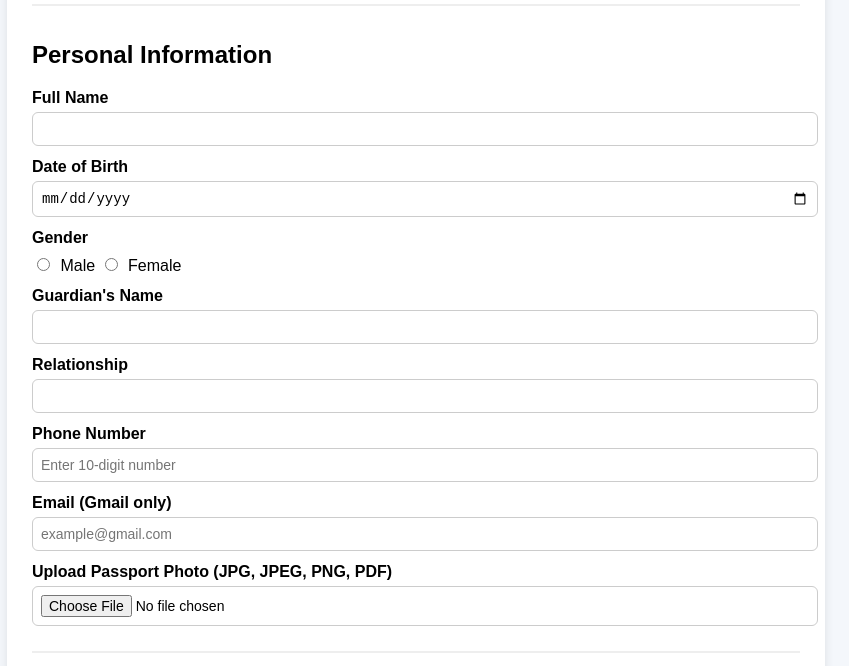
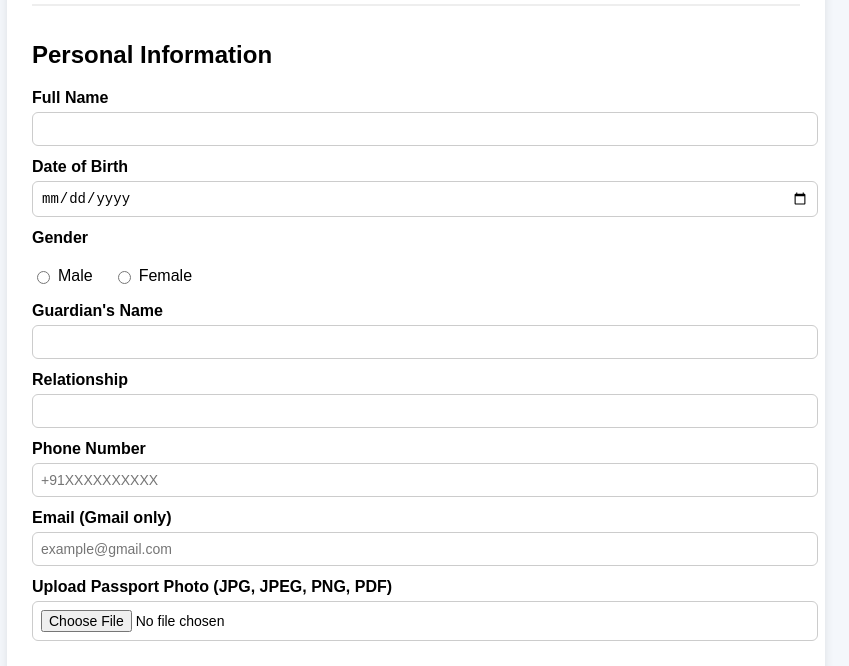
Before and after one commit to manashamin/future-academy-demo, a plain HTML site: page index.html in a window 1280 px wide. Shown: the part 134-800 px from the top of the page, without its empty margins (224-1073 px from the left). Drawn offline with Linux system fonts and the light colour scheme.

Commit message:
index.html

```diff
--- a/index.html
+++ b/index.html
@@ -35,12 +35,16 @@
       border-radius: 6px;
       font-size: 14px;
     }
-    input[type="radio"] {
-      width: auto;
-      margin-right: 6px;
+    .radio-group {
+      display: flex;
+      gap: 20px;
+      margin: 8px 0;
     }
-    .radio-group {
-      margin: 8px 0;
+    .radio-group label {
+      font-weight: normal;
+      display: flex;
+      align-items: center;
+      gap: 5px;
     }
     .section {
       margin-top: 25px;
@@ -65,10 +69,6 @@
     button:hover {
       background-color: #1f2a4d;
     }
-    /* photo visible by default */
-    #photoField {
-      display: block;
-    }
   </style>
 </head>
 <body>
@@ -76,7 +76,6 @@
     <h1>Future Academy Admission Form</h1>
     <form id="admissionForm">
 
-      <!-- Personal Information -->
       <div class="section">
         <h2>Personal Information</h2>
 
@@ -88,8 +87,8 @@
 
         <label>Gender</label>
         <div class="radio-group">
-          <input type="radio" id="male" name="gender" value="Male" required> Male
-          <input type="radio" id="female" name="gender" value="Female" required> Female
+          <label><input type="radio" name="gender" value="Male" required> Male</label>
+          <label><input type="radio" name="gender" value="Female" required> Female</label>
         </div>
 
         <label for="guardianName">Guardian's Name</label>
@@ -99,23 +98,18 @@
         <input type="text" id="relationship" name="relationship" required>
 
         <label for="phone">Phone Number</label>
-        <input type="tel" id="phone" name="phone" pattern="^[0-9]{10}$" placeholder="Enter 10-digit number" required>
+        <input type="tel" id="phone" name="phone" required placeholder="+91XXXXXXXXXX">
 
         <label for="email">Email (Gmail only)</label>
-        <input type="email" id="email" name="email" pattern="^[a-zA-Z0-9._%+-]+@gmail\.com$" placeholder="example@gmail.com" required>
+        <input type="email" id="email" name="email" required placeholder="example@gmail.com">
 
-        <!-- Photo Upload (visible by default) -->
-        <div id="photoField">
-          <label for="photo">Upload Passport Photo (JPG, JPEG, PNG, PDF)</label>
-          <input type="file" id="photo" name="photo" accept=".jpg,.jpeg,.png,.pdf" required>
-        </div>
+        <label for="photo">Upload Passport Photo (JPG, JPEG, PNG, PDF)</label>
+        <input type="file" id="photo" name="photo" accept=".jpg,.jpeg,.png,.pdf" required>
       </div>
 
-      <!-- Academic Information -->
       <div class="section">
         <h2>Academic Information</h2>
 
-        <!-- 10th -->
         <h3>10th Standard</h3>
         <label for="tenthMarks">Total Marks Obtained</label>
         <input type="number" id="tenthMarks" name="tenthMarks" required>
@@ -124,7 +118,6 @@
         <label for="tenthPercentage">Percentage</label>
         <input type="text" id="tenthPercentage" name="tenthPercentage" readonly>
 
-        <!-- 12th -->
         <h3>12th Standard</h3>
         <label for="stream">Select Stream</label>
         <select id="stream" name="stream" required>
@@ -136,7 +129,6 @@
           <option value="commerce-bm">Commerce (with Business Maths)</option>
         </select>
 
-        <!-- Subject Marks Section -->
         <div id="subjectMarks" class="subject-marks"></div>
 
         <label for="twelfthPercentage">Percentage</label>
@@ -151,14 +143,12 @@
     const tenthMarks = document.getElementById("tenthMarks");
     const tenthMax = document.getElementById("tenthMax");
     const tenthPercentage = document.getElementById("tenthPercentage");
-
     const streamSelect = document.getElementById("stream");
     const subjectMarksDiv = document.getElementById("subjectMarks");
     const twelfthPercentage = document.getElementById("twelfthPercentage");
+    const phoneField = document.getElementById("phone");
     const emailField = document.getElementById("email");
-    const photoField = document.getElementById("photoField");
 
-    // Auto calculate 10th %
     function calculateTenth() {
       if (tenthMarks.value && tenthMax.value) {
         let perc = (parseFloat(tenthMarks.value) / parseFloat(tenthMax.value)) * 100;
@@ -168,7 +158,6 @@
     tenthMarks.addEventListener("input", calculateTenth);
     tenthMax.addEventListener("input", calculateTenth);
 
-    // 12th stream subjects
     const subjects = {
       "science-cs": ["Language", "English", "Physics", "Chemistry", "Mathematics", "Computer Science"],
       "science-bio": ["Language", "English", "Physics", "Chemistry", "Mathematics", "Biology"],
@@ -197,7 +186,6 @@
       }
     });
 
-    // Auto calculate 12th %
     subjectMarksDiv.addEventListener("input", function () {
       let inputs = subjectMarksDiv.querySelectorAll("input[type='number']");
       let total = 0, count = 0;
@@ -208,13 +196,11 @@
         }
       });
       if (count === inputs.length) {
-        let perc = (total / (count * 100)) * 100; // each subject out of 100
+        let perc = (total / (count * 100)) * 100;
         twelfthPercentage.value = perc.toFixed(2) + "%";
       }
     });
 
-    // Prepend +91 to phone
-    const phoneField = document.getElementById("phone");
     phoneField.addEventListener("focus", function () {
       if (!phoneField.value.startsWith("+91")) {
         phoneField.value = "+91";
@@ -226,17 +212,6 @@
       }
     });
 
-    // Show photo upload when Gmail valid — do not hide it (photo is visible by default)
-    emailField.addEventListener("input", function () {
-      const gmailRegex = /^[a-zA-Z0-9._%+-]+@gmail\.com$/;
-      if (gmailRegex.test(emailField.value)) {
-        photoField.style.display = "block";
-      } else {
-        // intentionally do not hide the photo field — keep visible
-      }
-    });
-
-    // Form validation
     document.getElementById("admissionForm").addEventListener("submit", function (e) {
       if (!/^\+91[0-9]{10}$/.test(phoneField.value)) {
         alert("Phone number must be +91 followed by 10 digits.");
```
